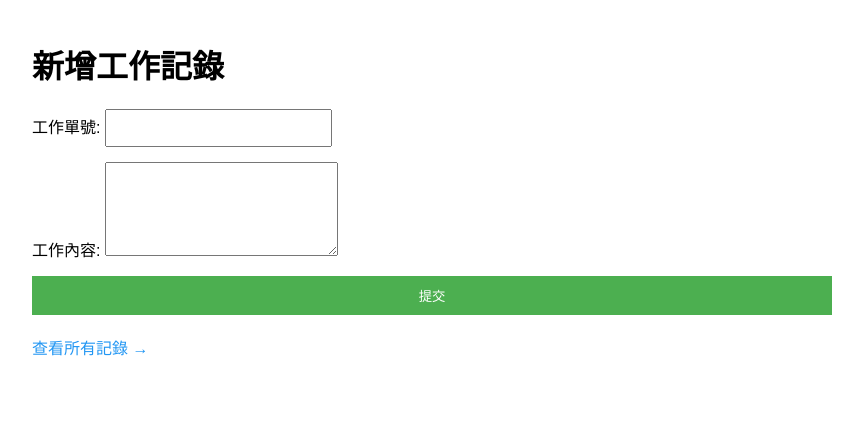
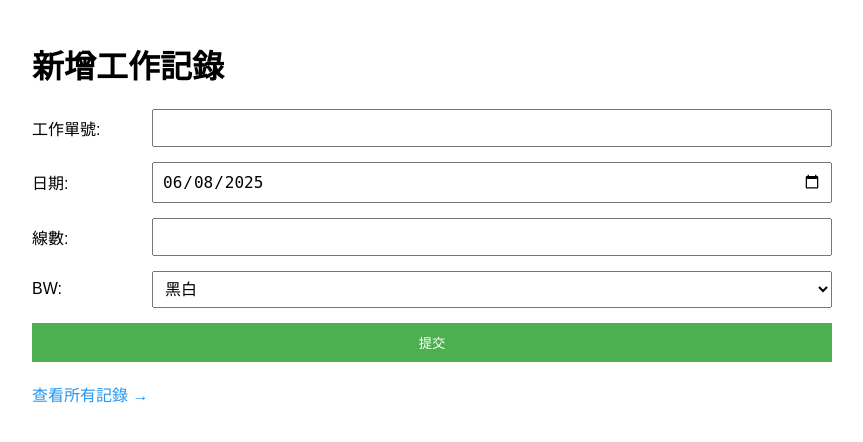
Before and after one commit to alan4103/junglevpython, a Flask app: page / in a window 1280 px wide. Shown: the top 442 px of the page, without its empty margins (208-1071 px from the left). Run offline with Flask 3, Linux system fonts and the light colour scheme.

Commit message:
Update index.html

```diff
--- a/templates/index.html
+++ b/templates/index.html
@@ -5,9 +5,10 @@
     <style>
         body { font-family: Arial, sans-serif; max-width: 800px; margin: 0 auto; padding: 20px; }
         form { display: grid; gap: 15px; }
-        input, textarea { padding: 8px; font-size: 16px; }
+        input, select, textarea { padding: 8px; font-size: 16px; }
         button { padding: 10px; background: #4CAF50; color: white; border: none; cursor: pointer; }
         button:hover { background: #45a049; }
+        .form-group { display: grid; grid-template-columns: 120px 1fr; align-items: center; }
         .nav { margin: 20px 0; }
         .nav a { text-decoration: none; color: #2196F3; }
     </style>
@@ -15,14 +16,29 @@
 <body>
     <h1>新增工作記錄</h1>
     <form action="/add" method="post">
-        <div>
+        <div class="form-group">
             <label for="job_number">工作單號:</label>
             <input type="text" id="job_number" name="job_number" required>
         </div>
-        <div>
-            <label for="job_content">工作內容:</label>
-            <textarea id="job_content" name="job_content" rows="4" required></textarea>
+
+        <div class="form-group">
+            <label for="date">日期:</label>
+            <input type="date" id="date" name="date" value="{{ default_date }}" required>
         </div>
+
+        <div class="form-group">
+            <label for="line_count">線數:</label>
+            <input type="number" id="line_count" name="line_count" min="1" required>
+        </div>
+
+        <div class="form-group">
+            <label for="bw">BW:</label>
+            <select id="bw" name="bw" required>
+                <option value="黑白">黑白</option>
+                <option value="彩色">彩色</option>
+            </select>
+        </div>
+
         <button type="submit">提交</button>
     </form>
     <div class="nav">
```
